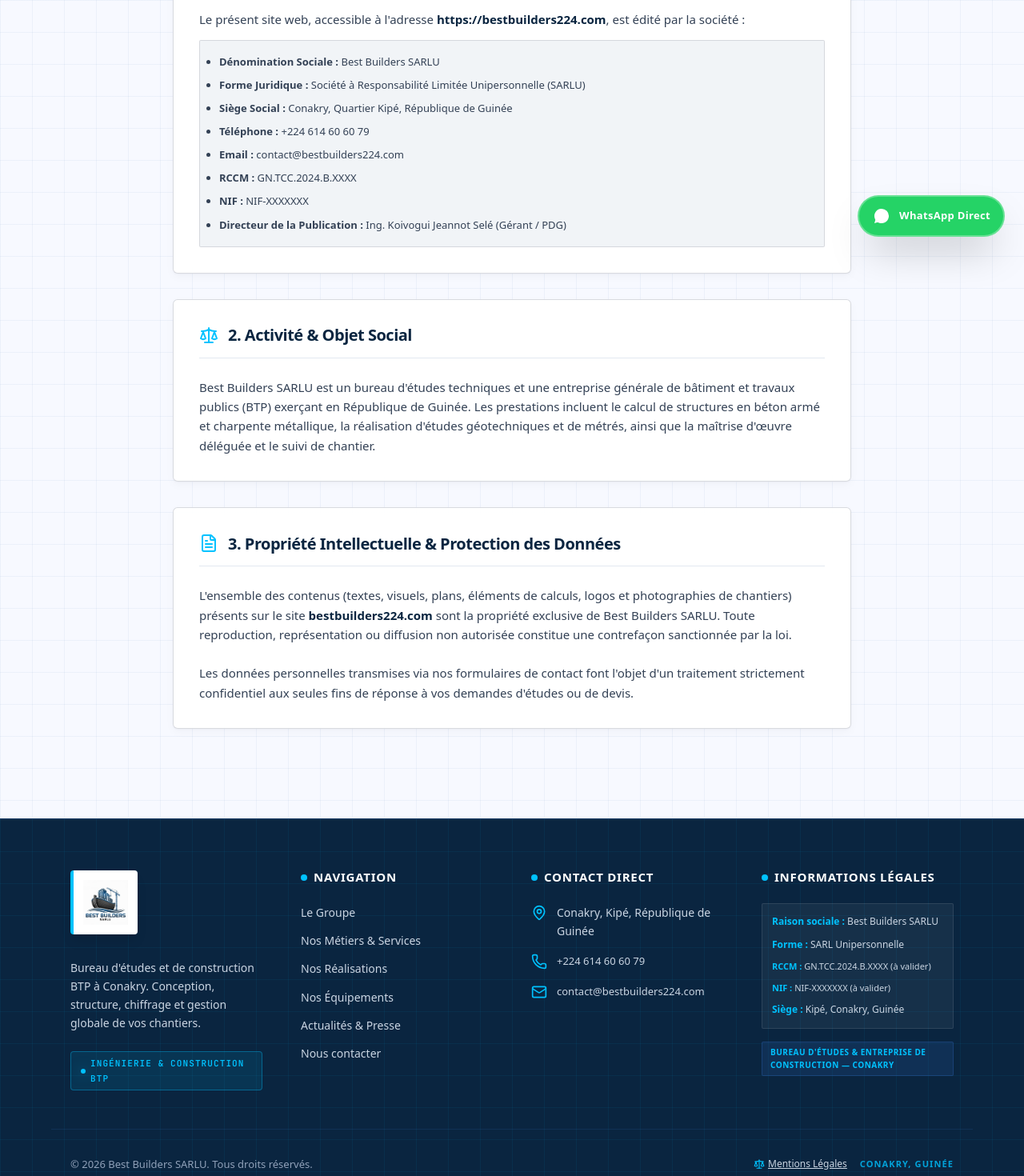
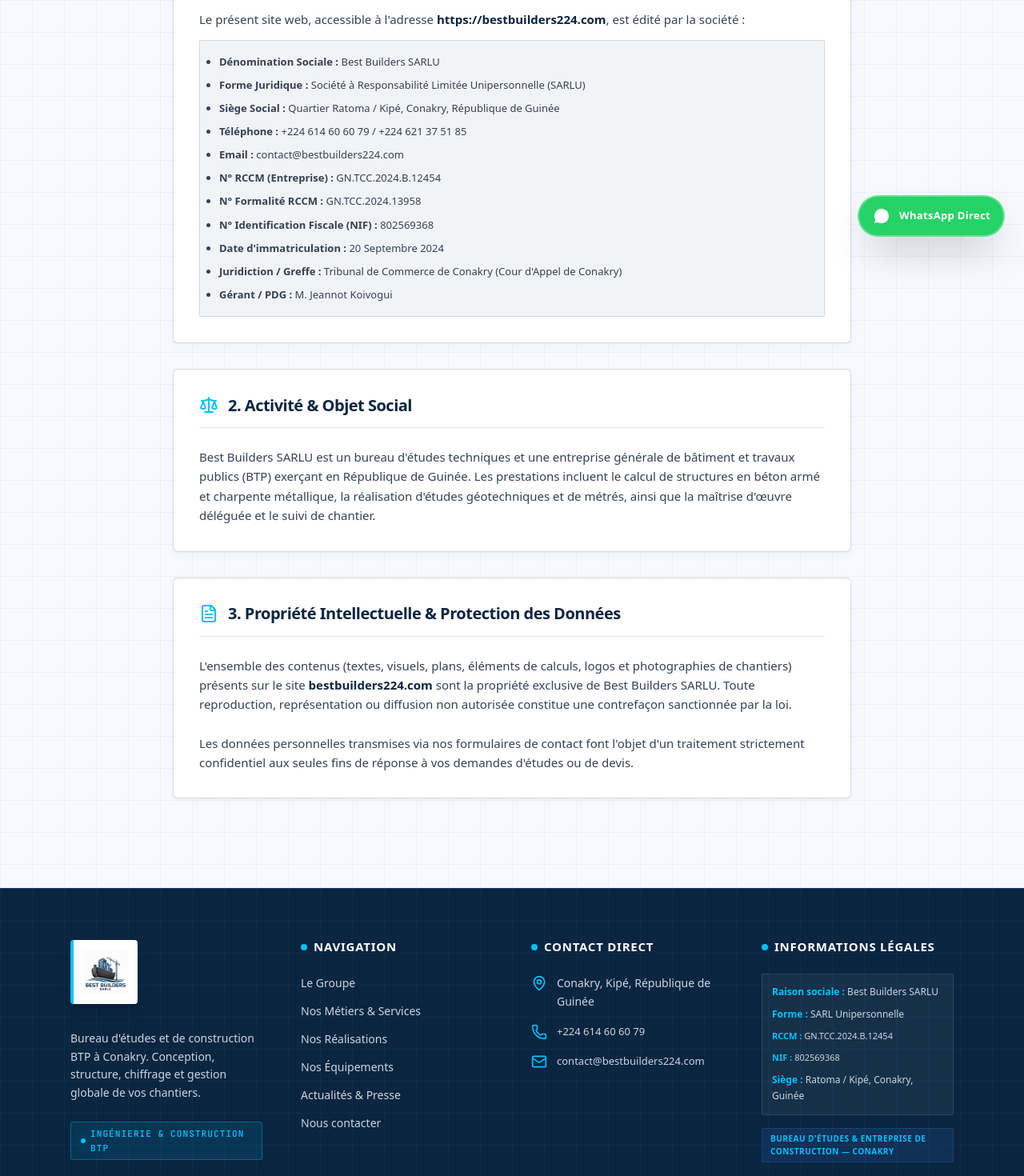
Before and after one commit to Guilavogu621/site_btp_sarl, a Next.js app: page /mentions-legales in a window 1280 px wide. Shown: the part 480-1950 px from the top of the page at 80% size. Built offline with nearby package versions, Linux system fonts and the light colour scheme.

Commit message:
feat: mise  jour de la mention legale de l'entreprise

```diff
--- a/app/mentions-legales/page.js
+++ b/app/mentions-legales/page.js
@@ -27,14 +27,15 @@
             <ul className="list-disc pl-6 space-y-2 bg-[#F1F4F7] p-4 rounded-xs border border-[#C4C6CE]/60 font-mono text-[13px]">
               <li><strong>Dénomination Sociale :</strong> Best Builders SARLU</li>
               <li><strong>Forme Juridique :</strong> Société à Responsabilité Limitée Unipersonnelle (SARLU)</li>
-              <li><strong>Siège Social :</strong> Conakry, Quartier Kipé, République de Guinée</li>
-              <li><strong>Téléphone :</strong> +224 614 60 60 79</li>
+              <li><strong>Siège Social :</strong> Quartier Ratoma / Kipé, Conakry, République de Guinée</li>
+              <li><strong>Téléphone :</strong> +224 614 60 60 79 / +224 621 37 51 85</li>
               <li><strong>Email :</strong> contact@bestbuilders224.com</li>
-              {/* TODO CLIENT: Fournir le numéro RCCM officiel */}
-              <li><strong>RCCM :</strong> GN.TCC.2024.B.XXXX {/* TODO CLIENT: Renseigner le numéro RCCM définitif */}</li>
-              {/* TODO CLIENT: Fournir le numéro NIF officiel */}
-              <li><strong>NIF :</strong> NIF-XXXXXXX {/* TODO CLIENT: Renseigner le numéro NIF définitif */}</li>
-              <li><strong>Directeur de la Publication :</strong> Ing. Koivogui Jeannot Selé (Gérant / PDG)</li>
+              <li><strong>N° RCCM (Entreprise) :</strong> GN.TCC.2024.B.12454</li>
+              <li><strong>N° Formalité RCCM :</strong> GN.TCC.2024.13958</li>
+              <li><strong>N° Identification Fiscale (NIF) :</strong> 802569368</li>
+              <li><strong>Date d&apos;immatriculation :</strong> 20 Septembre 2024</li>
+              <li><strong>Juridiction / Greffe :</strong> Tribunal de Commerce de Conakry (Cour d&apos;Appel de Conakry)</li>
+              <li><strong>Gérant / PDG :</strong> M. Jeannot Koivogui</li>
             </ul>
           </div>
         </div>
--- a/components/Footer.jsx
+++ b/components/Footer.jsx
@@ -97,11 +97,9 @@
           <div className="space-y-2 text-[12px] text-slate-300 font-sans mb-4 bg-white/5 p-3 rounded-xs border border-white/10">
             <p><strong className="text-[#00C2FF]">Raison sociale :</strong> Best Builders SARLU</p>
             <p><strong className="text-[#00C2FF]">Forme :</strong> SARL Unipersonnelle</p>
-            {/* TODO CLIENT: fournir le n° RCCM officiel */}
-            <p className="font-mono text-[11px]"><strong className="text-[#00C2FF]">RCCM :</strong> GN.TCC.2024.B.XXXX (à valider)</p>
-            {/* TODO CLIENT: fournir le n° NIF officiel */}
-            <p className="font-mono text-[11px]"><strong className="text-[#00C2FF]">NIF :</strong> NIF-XXXXXXX (à valider)</p>
-            <p><strong className="text-[#00C2FF]">Siège :</strong> Kipé, Conakry, Guinée</p>
+            <p className="font-mono text-[11px]"><strong className="text-[#00C2FF]">RCCM :</strong> GN.TCC.2024.B.12454</p>
+            <p className="font-mono text-[11px]"><strong className="text-[#00C2FF]">NIF :</strong> 802569368</p>
+            <p><strong className="text-[#00C2FF]">Siège :</strong> Ratoma / Kipé, Conakry, Guinée</p>
           </div>
           <div className="inline-block px-2.5 py-1 bg-[#295EA8]/20 border border-[#295EA8]/40 rounded-xs font-mono text-[10px] text-[#00C2FF] uppercase tracking-wider font-semibold">
             Bureau d&apos;études &amp; entreprise de construction — Conakry
```
